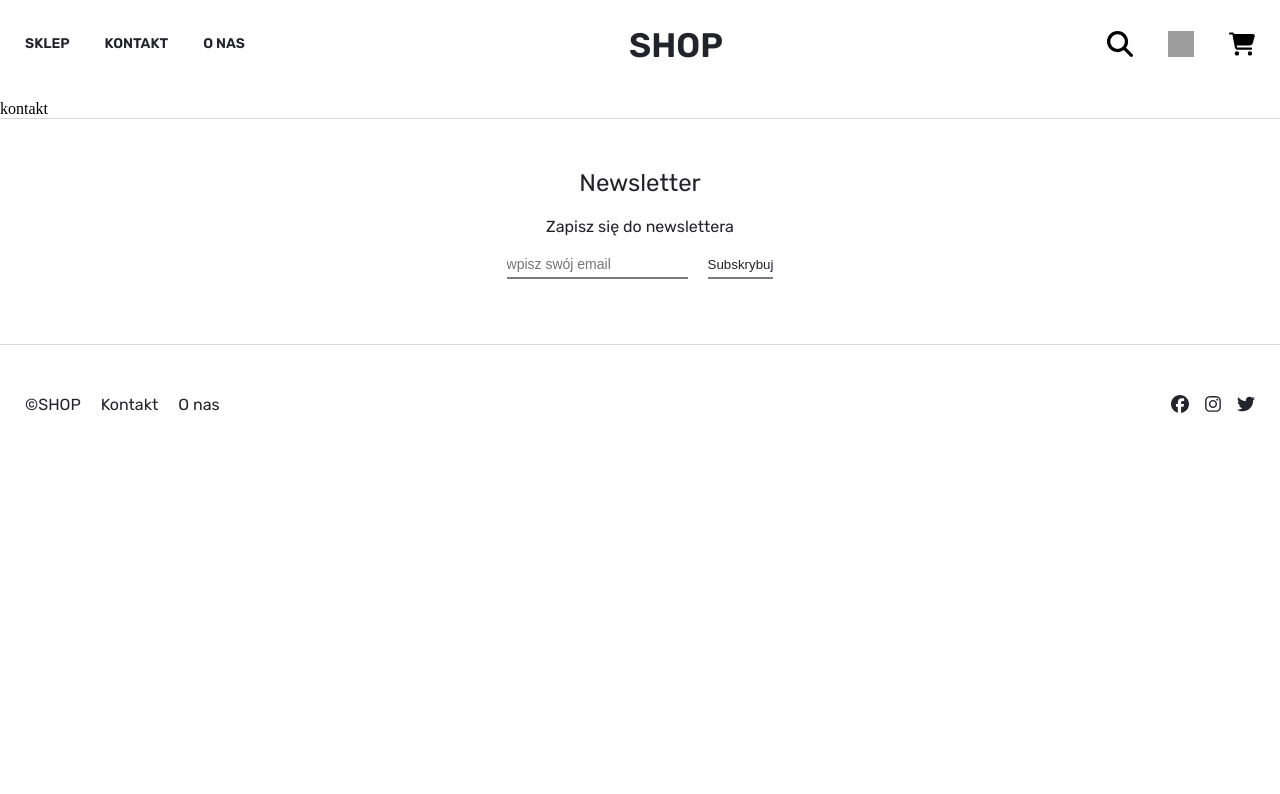
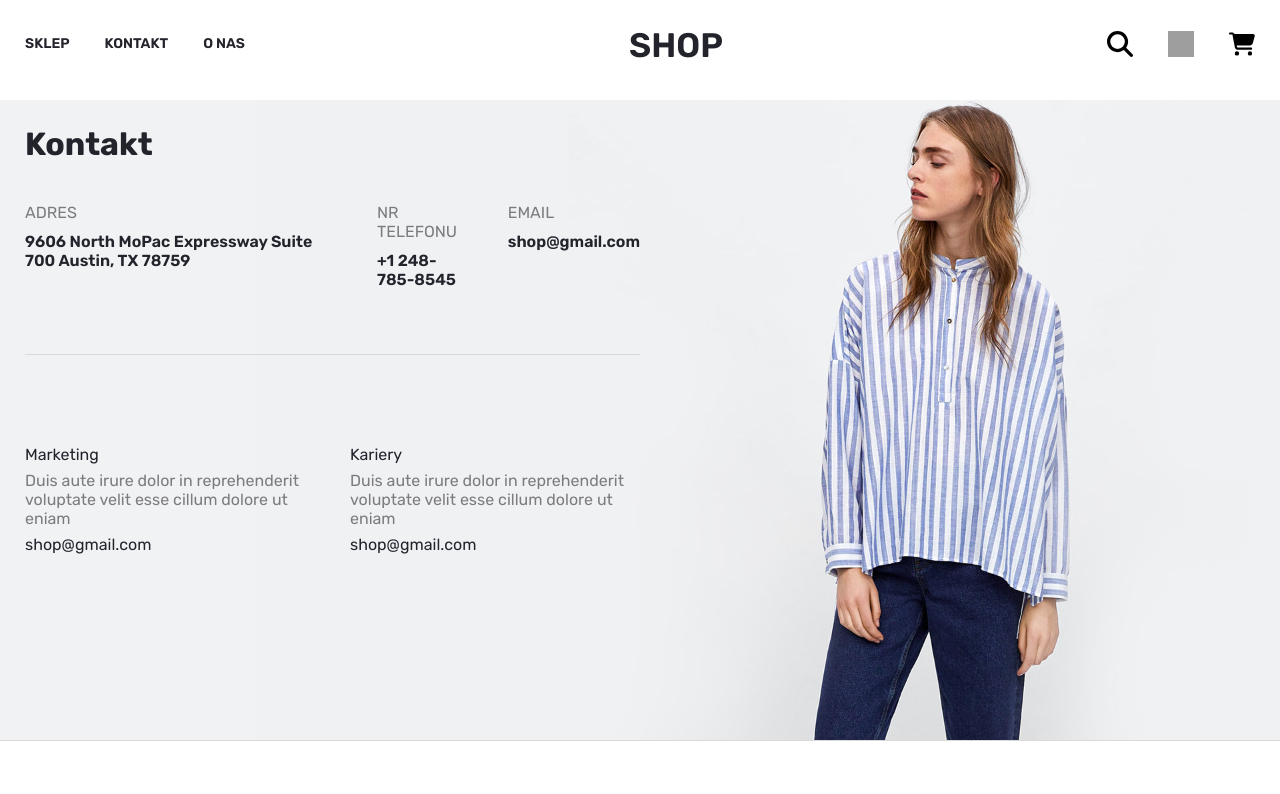
Before and after one commit to Krzysztof-Polec/clothes-shop, a React (Vite) app in the folder client/: page /kontakt in a window 1280 px wide. Shown: the top 794 px of the page. Built offline with nearby package versions, Linux system fonts and the light colour scheme; grey boxes are pictures that could not be loaded.

Commit message:
added content and styles to the contact page

```diff
--- a/client/src/pages/ContactPage/ContactPage.jsx
+++ b/client/src/pages/ContactPage/ContactPage.jsx
@@ -1,7 +1,37 @@
+import styles from "./ContactPage.module.scss"
+
 const ContactPage = () => {
   return(
-    <div>
-      kontakt
+    <div className={styles.contactPage}>
+      <div className={styles.contactPageContent}>
+        <h1>Kontakt</h1>
+        <div className={styles.contactPageContentTop}>
+          <div>
+            <p>adres</p>
+            <p>9606 North MoPac Expressway Suite 700 Austin, TX 78759</p>
+          </div>
+          <div>
+            <p>nr telefonu</p>
+            <p>+1 248-785-8545</p>
+          </div>
+          <div>
+            <p>email</p>
+            <p>shop@gmail.com</p>
+          </div>
+        </div>
+        <div className={styles.contactPageContentBottom}>
+          <div>
+            <p>Marketing</p>
+            <p>Duis aute irure dolor in reprehenderit voluptate velit esse cillum dolore ut eniam</p>
+            <p>shop@gmail.com</p>
+          </div>
+          <div>
+            <p>Kariery</p>
+            <p>Duis aute irure dolor in reprehenderit voluptate velit esse cillum dolore ut eniam</p>
+            <p>shop@gmail.com</p>
+          </div>
+        </div>
+      </div>
     </div>
   )
 }
--- /dev/null
+++ b/client/src/pages/ContactPage/ContactPage.module.scss
@@ -0,0 +1,67 @@
+.contactPage{
+  background-image: url("../../images/contact.jpg");
+  background-position: center;
+  background-size: cover;
+  background-repeat: no-repeat;
+  min-height: 80vh;
+  color: #23232c;
+  font-family: "Rubik", sans-serif;
+  padding: 25px 25px 100px;
+
+  .contactPageContent{
+    display: flex;
+    flex-direction: column;
+    gap: 40px;
+
+    .contactPageContentTop{
+      display: flex;
+      flex-direction: column;
+      gap: 35px;
+      padding-bottom: 65px;
+      border-bottom: 1px solid #d8dade;
+
+      &>div{
+        p:first-of-type{
+          text-transform: uppercase;
+          color: #7c7c80;
+          margin-bottom: 10px;
+        }
+
+        p:last-of-type{
+          font-weight: 600;
+        }
+      }
+    }
+
+    .contactPageContentBottom{
+      display: flex;
+      flex-direction: column;
+      gap: 35px;
+      padding-top: 50px;
+
+      &>div{
+        display: flex;
+        flex-direction: column;
+        gap: 7px;
+
+        p:nth-child(2){
+          color: #7c7c80;
+        }
+      }
+    }
+  }
+}
+
+@media(min-width: 900px){
+  .contactPage .contactPageContent{
+    .contactPageContentTop{
+      flex-direction: row;
+      width: 50%;
+    }
+
+    .contactPageContentBottom{
+      flex-direction: row;
+      width: 50%;
+    }
+  }
+}
```
Also changed, not shown: client/src/images/contact.jpg (added).
